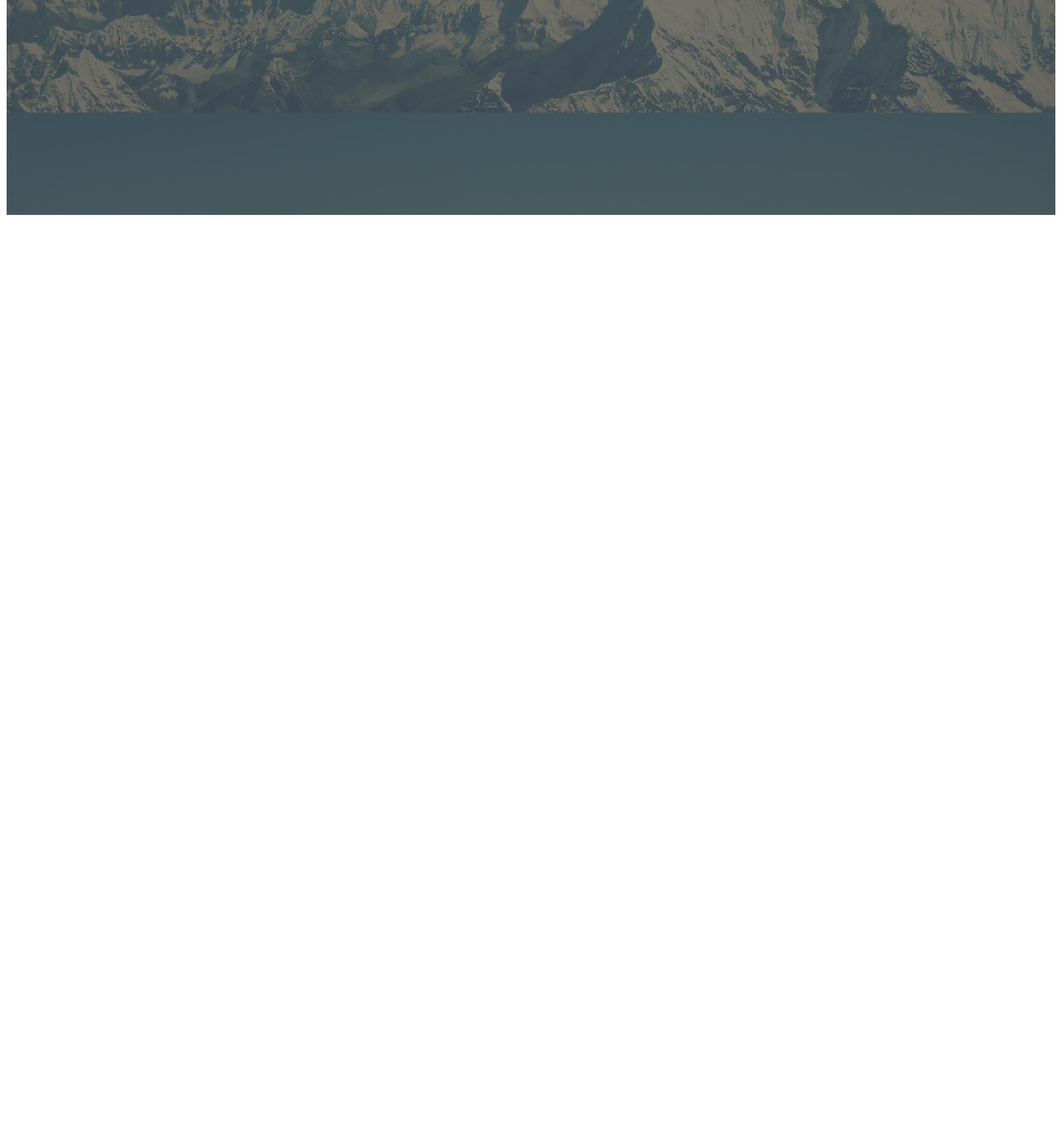
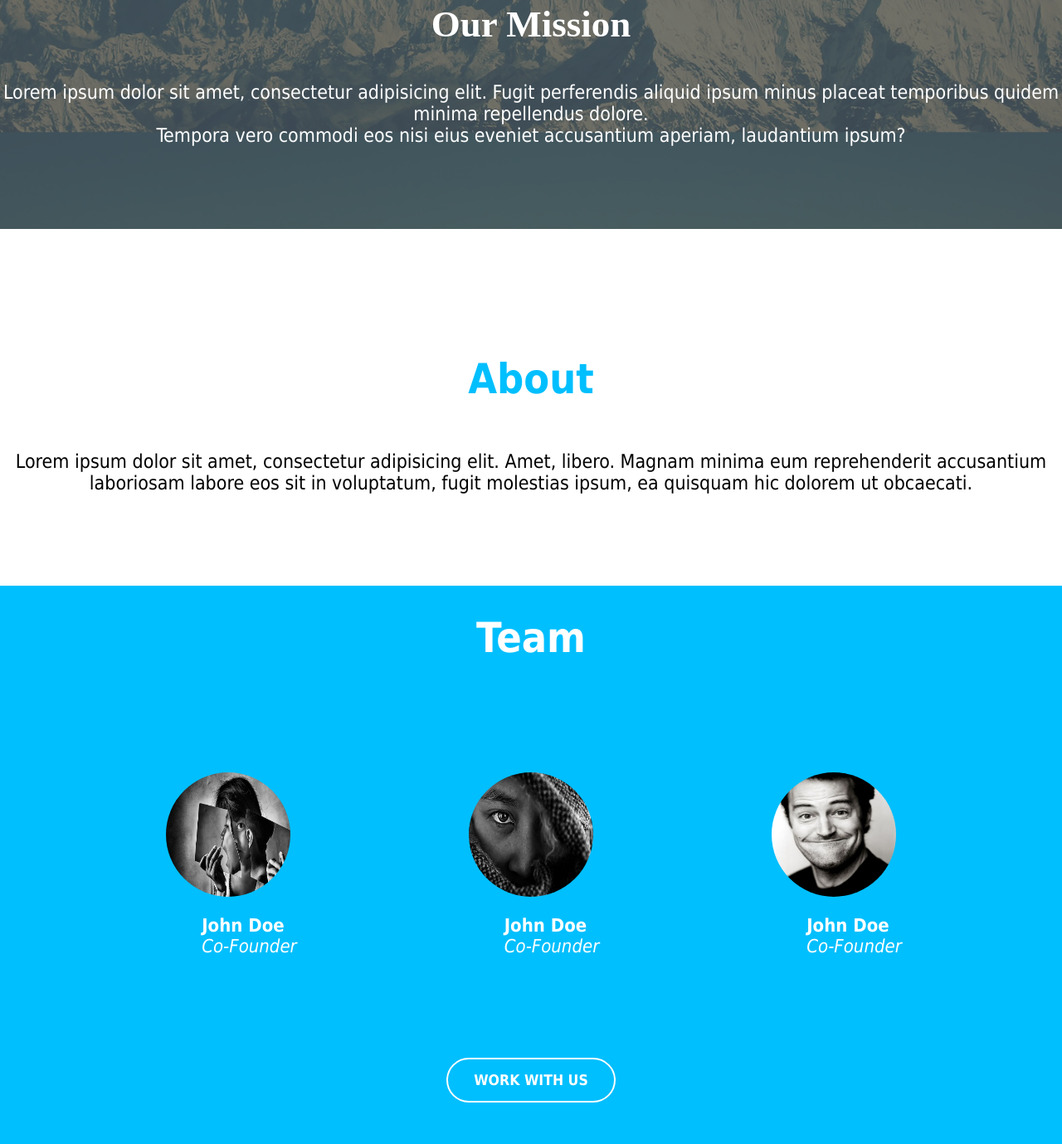
Before and after one commit to Kiril99/Phot, a plain HTML site: page index.html in a window 1280 px wide. Shown: the part 480-1859 px from the top of the page at 83% size. Before the commit the page ends 800 px from the top, so only its background shows below. Drawn offline with Linux system fonts and the light colour scheme.

Commit message:
first commit

```diff
--- a/css/style.css
+++ b/css/style.css
@@ -1,59 +1,161 @@
 body{
+	margin:0 auto;
 	background-color:white;
 }
-.back1{
+header{
 	margin:0;
-	margin-top: -10px;
-	width: 100%;
-	height: 650px;
-	background-image:url(../img/back1.jpg);
-	background-size: 100%;
+	display: flex;
+	justify-content: space-between;
+	align-items: center;
 }
-.back1 h1{
-	display: flex;
-	justify-content: center;
-	text-align: center;
-	font-size: 45px;
-	color: white;
+header h1{
+	font-family: Tahoma;
+	float: left;
+	font-size: 40px;
+	color:#808080;
+	margin-left: 5%;
 
 }
+header h1 a{
+	color:#808080;
+	text-decoration: none;
+	font-family:  Tahoma;
+}
 nav{
-	display: flex;
-	justify-content: space-between;
-
+	margin-right: 5%;
 }
 ul{
+	float: right;
 	display: flex;
-	justify-content: flex-end;
-	margin-top: -10px;
-	margin-right: 150px;
+	-webkit-flex-wrap: wrap;
+	-moz-flex-wrap: wrap;
+	-ms-flex-wrap: wrap;
+	-o-flex-wrap: wrap;
+	flex-wrap: wrap;
 	list-style:none;
-
 }
 ul a{
 	text-decoration: none;
 	color: #808080;
 }
-
 li{
-	text-decoration: none;
-	font-size: 18px;
-	margin:30px;
+	padding: 25px;
+	font-size: 20px;
 	color:#808080;
-	width: 70px;
-	height: 20px;
-}
-h1{
-	margin-top: 5px;
-	margin-left: 100px;
-	font-size: 40px;
-	font-family: italic;
-	color:#808080;
+	font-family: Tahoma;
 }
 li a:hover{
 	color: white;
 	border-radius: 50px;
-	border: 1px solid;
-	background-color: blue;
+
+	background-color:#00BFFF;
 	padding: 20px;
+
 }
+.back1{
+	width: 100%;
+	height:650px;
+	background-image:url(../img/back1.jpg);
+	background-size: 100%;
+	display: flex;
+	align-items:center;
+	justify-content: flex-end;
+	flex-direction: column;
+	margin-bottom: 30px;
+
+
+}
+.back1 h1{
+	font-size: 45px;
+	color: white;
+	margin-bottom: 20px;
+}
+.back1 p{
+	text-align: center;
+	margin-bottom: 100px;
+	color: white;
+	font-size: 23px;
+	font-family: Tahoma;
+}
+.whiteBox{
+	display: flex;
+	flex-direction: column;
+	justify-content: center;
+	align-items: center;
+	width: 100%;
+	height: 400px;
+}
+.whiteBox h1{
+	font-family: Tahoma;
+	color:#00BFFF;
+	font-size: 50px;
+}
+.whiteBox p{
+	font-family: Tahoma;
+	font-size: 23px;
+	text-align: center;
+}
+.father{
+	background-color:#00BFFF;
+	display: flex;
+	flex-direction: column;
+	align-items: center;
+	height: 100%;
+}
+.h h1{
+	font-family:Tahoma;
+	font-size: 50px;
+	color: white;
+}
+
+.ph{
+	display: flex;
+	justify-content: center;
+	flex-wrap: wrap;
+	width: 100%;
+}
+.ph p{
+	color:white;
+	font-size: 22px;
+	margin-left: 50px;
+	font-family: Tahoma;
+
+}
+
+.photo{
+	display: flex;
+	flex-direction: column;
+	justify-content: center;
+	align-items: center;
+	margin: 100px;
+	/*position: relative;
+	left: 300px;
+	top:50px;*/
+
+}
+.photo img{
+	border-radius: 50%;
+	width: 150px;
+	height: 150px;
+}
+
+.bot {
+	display: flex;
+	justify-content: center;
+	align-items: center;
+	margin-bottom: 50px;
+	background-color:#00BFFF;
+	border-radius: 50px;
+	border:2px solid white;
+	width: 200px;
+	height: 50px;
+}
+.bot a {
+	color: white;
+	font-size: 15px ;
+	text-decoration: none;
+	font-family: Tahoma;
+}
+.bot:active{
+	margin-top:10px;
+	}
--- a/index.html
+++ b/index.html
@@ -7,28 +7,50 @@
 </head>
 
 <body>
+
 	<header>
+	<h1><a href="#">LOGO</a></h1>
 	<nav>
-	<header>
-	<h1>LOGO</h1>
-	</header>
-	<div>
 	<ul>
 		<li><strong><a href="#">LABEL</a></strong></l>
 		<li><strong><a href="#">LABEL</a></strong></l>
 		<li><strong><a href="#">LABEL</a></strong></l>
 		<li><strong><a href="#">SIGN IN</a></strong></li>
 	</ul>
-	</div>
 	</nav>
 	</header>
-
-
-
 	<div class="back1">
-	<h1 align="center"><strong>Our Mision</strong></h1>
+		<h1>Our Mission</h1>
+		<p>Lorem ipsum dolor sit amet, consectetur adipisicing elit. Fugit perferendis aliquid ipsum minus placeat temporibus quidem minima repellendus dolore.</br> Tempora vero commodi eos nisi eius eveniet accusantium aperiam, laudantium ipsum?</p>
+	</div>
+	<div class="whiteBox">
+	<h1>About</h1>
+	<p>Lorem ipsum dolor sit amet, consectetur adipisicing elit. Amet, libero. Magnam minima eum reprehenderit accusantium</br> laboriosam labore eos sit in voluptatum, fugit molestias ipsum, ea quisquam hic dolorem ut obcaecati.</p>
+	</div>
+	<div class="father">
+		<div class="h">
+			<h1>Team</h1>
+			</div>
+			<div class="ph">
+			<div class="photo">
+				<img src="img/1.jpg">
+				<p><strong>John Doe</strong></br><i>Co-Founder</i></p>
+			</div>
+			<div class="photo">
+				<img src="img/2.jpg">
+				<p><strong>John Doe</strong></br><i>Co-Founder</i></p>
+			</div>
+			<div class="photo">
+				<img src="img/3.jpg">
+				<p><strong>John Doe</strong></br><i>Co-Founder</i></p>
+			</div>
+			</div>
+			<div class="bot">
+				<a href="#"><h3>WORK WITH US</h3></a>
+			</div>
 
 	</div>
+
 </body>
 
 </html>
```
Also changed, not shown: style.css (deleted, +0 -9 lines), img/1.jpg (added), img/2.jpg (added), img/3.jpg (added).
